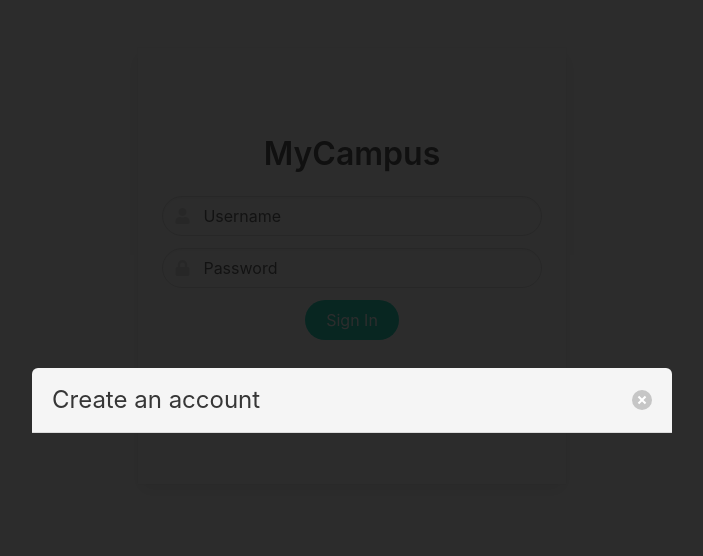
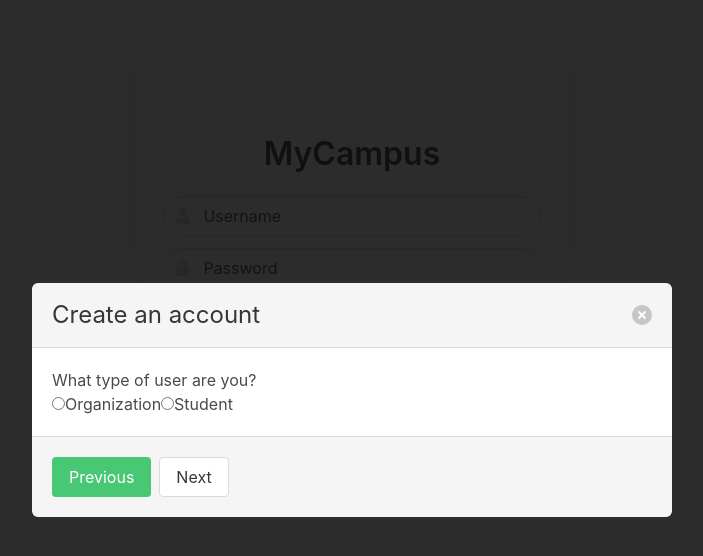
Before and after one commit to b-bista/my-campus, a React (Create React App) app: page /signin in a window 1280 px wide. Both pictures are taken after a click on the link "New user? Click here to sign up". Shown: the top 556 px of the page, without its empty margins (288-991 px from the left). Built offline with nearby package versions, Linux system fonts and the light colour scheme.

Commit message:
created SignUp context

```diff
--- a/src/App.js
+++ b/src/App.js
@@ -1,7 +1,6 @@
 import React, { useEffect, createContext, useReducer, useContext } from "react";
 import "./App.css";
 import { BrowserRouter, Route, Switch, useHistory } from "react-router-dom";
-import { reducer, initialState } from "./reducers/userReducer";
 import SignIn from "./components/SignIn/SignIn";
 import Header from "./components/Header/Header";
 import Home from "./components/Home/Home";
@@ -12,6 +11,10 @@ import Events from "./components/Events/Events";
 import EventPage from "./components/EventPage/EventPage";
 import OrgPage from "./components/OrgPage/OrgPage";
 import Orgs from "./components/Orgs/Orgs";
+
+import { userReducer } from "./reducers/userReducer";
+import { signUpReducer } from "./reducers/signUpReducer";
+
 export const UserContext = createContext();
 
 const Routing = () => {
@@ -62,8 +65,14 @@ const Routing = () => {
   );
 };
 
+const reduceReducers = (...reducers) => (prevState, value, ...args) =>
+  reducers.reduce(
+    (newState, reducer) => reducer(newState, value, ...args),
+    prevState
+  );
+
 function App() {
-  const [state, dispatch] = useReducer(reducer, initialState);
+  const [state, dispatch] = useReducer(userReducer, null);
 
   return (
     <UserContext.Provider value={{ state, dispatch }}>
--- a/src/components/SignIn/SignUpModal/Pages/UserType.js
+++ b/src/components/SignIn/SignUpModal/Pages/UserType.js
@@ -1,32 +1,32 @@
-import React from "react";
+import React, { useContext, useEffect } from "react";
+import { SignUpContext } from "../SignUpModal";
 
 export default function UserType(props) {
-  const { setUserType } = props;
+  const { state, dispatch } = useContext(SignUpContext);
+
+  const onTypeChange = (e) => {
+    dispatch({ type: "ADD_USER_TYPE", payload: e.target.value });
+  };
 
   return (
-    <div>
-      <section className="modal-card-body">
-        <div className="field">
-          <p className="control has-icons-left has-icons-right">
-            <input
-              placeholder="Full Name"
-              className="input is-medium is-rounded is-fullwidth"
-              type="text"
-              value={"username"}
-              onChange={(e) => setUserType(e.target.value)}
-            />
-            <span className="icon is-small is-left">
-              <i className="fas fa-id-card"></i>
-            </span>
-          </p>
-        </div>
-      </section>
-      <footer className="modal-card-foot">
-        <button className="button is-success">Sign Up</button>
-        <button className="button" onClick={"setActive"}>
-          Cancel
-        </button>
-      </footer>
-    </div>
+    <section className="modal-card-body">
+      <h1 className="is-medium">What type of user are you?</h1>
+      <div onChange={onTypeChange}>
+        <input
+          type="radio"
+          value="org"
+          name="userType"
+          checked={state && state.userType === "org"}
+        />
+        Organization
+        <input
+          type="radio"
+          value="student"
+          name="userType"
+          checked={state && state.userType === "student"}
+        />
+        Student
+      </div>
+    </section>
   );
 }
--- a/src/components/SignIn/SignUpModal/Pages/UserTypeInfo.js
+++ b/src/components/SignIn/SignUpModal/Pages/UserTypeInfo.js
@@ -1,22 +1,31 @@
-import React from "react";
+import React, { useContext } from "react";
+import { SignUpContext } from "../SignUpModal";
 
 export default function UserTypeInfo(props) {
-  const { setUserType } = props;
+  const { state, dispatch } = useContext(SignUpContext);
 
   return (
+    <section className="modal-card-body">
       <div className="field">
         <p className="control has-icons-left has-icons-right">
           <input
             placeholder="Full Name"
             className="input is-medium is-rounded is-fullwidth"
             type="text"
-          value={"username"}
-          onChange={(e) => setUserType(e.target.value)}
+            value={(state && state.name) || "Full Name"}
+            onChange={(e) => {
+              dispatch({
+                type: "ADD_ORG_TYPE",
+                payload: { name: e.target.value, gender: "Male" },
+              });
+              console.log(state.name);
+            }}
           />
           <span className="icon is-small is-left">
             <i className="fas fa-id-card"></i>
           </span>
         </p>
       </div>
+    </section>
   );
 }
--- a/src/components/SignIn/SignUpModal/SignUpModal.js
+++ b/src/components/SignIn/SignUpModal/SignUpModal.js
@@ -1,4 +1,4 @@
-import React, { useState } from "react";
+import React, { useState, createContext, useReducer, useContext } from "react";
 
 import UserType from "./Pages/UserType";
 import UserTypeInfo from "./Pages/UserTypeInfo";
@@ -6,45 +6,62 @@ import AuthInfo from "./Pages/AuthInfo";
 import ProfilePic from "./Pages/ProfilePic";
 import FinalScreen from "./Pages/FinalScreen";
 
-// const pageMap = {
-//   1: <UserType setUserType={setUserType}/>,
-//   2: <UserTypeInfo setName={setName} />,
-//   3: AuthInfo,
-//   4: ProfilePic,
-//   5: FinalScreen,
-// }
+import { signUpReducer } from "../../../reducers/signUpReducer";
 
-// const Pages = (props) => {
-//   const { pageNumber } = props;
+export const SignUpContext = createContext();
 
-//   const Page = pageMap[pageNumber];
+const pageMap = {
+  1: UserType,
+  2: UserTypeInfo,
+  3: AuthInfo,
+  4: ProfilePic,
+  5: FinalScreen,
+};
 
-//   return <Page />
-// };
+const Pages = (props) => {
+  const { pageNumber } = props;
+
+  const Page = pageMap[pageNumber];
+
+  return <Page />;
+};
 
 export default function SignUpModalP2(props) {
+  const [state, dispatch] = useReducer(signUpReducer, null);
   const { isActive, toggleActive } = props;
 
   const [pageNumber, setPageNumber] = useState(1);
 
-  const [userType, setUserType] = useState("");
+  // const [userType, setUserType] = useState("");
 
-  //Both user types
-  const [name, setName] = useState("");
-  const [photo, setPhoto] = useState("");
-  const [username, setUsername] = useState("");
-  const [email, setEmail] = useState("");
-  const [password, setPassword] = useState("");
+  // //Both user types
+  // const [name, setName] = useState("");
+  // const [photo, setPhoto] = useState("");
+  // const [username, setUsername] = useState("");
+  // const [email, setEmail] = useState("");
+  // const [password, setPassword] = useState("");
 
-  //Org specific
-  const [about, setAbout] = useState("");
+  // //Org specific
+  // const [about, setAbout] = useState("");
 
-  //Student specific
-  const [gender, setGender] = useState("");
+  // //Student specific
+  // const [gender, setGender] = useState("");
 
   const setActive = (e) => {
     e.preventDefault();
     toggleActive(false);
+  };
+
+  const prevPage = (e) => {
+    e.preventDefault();
+    if (pageNumber - 1 < 1) return;
+    setPageNumber(pageNumber - 1);
+  };
+
+  const nextPage = (e) => {
+    e.preventDefault();
+    if (pageNumber + 1 > 5) return;
+    setPageNumber(pageNumber + 1);
   };
 
   return (
@@ -59,6 +76,17 @@ export default function SignUpModalP2(props) {
             onClick={setActive}
           ></button>
         </header>
+        <SignUpContext.Provider value={{ state, dispatch }}>
+          <Pages pageNumber={pageNumber} />
+        </SignUpContext.Provider>
+        <footer className="modal-card-foot">
+          <button className="button is-success" onClick={prevPage}>
+            Previous
+          </button>
+          <button className="button" onClick={nextPage}>
+            Next
+          </button>
+        </footer>
       </div>
     </div>
   );
--- a/src/reducers/signUpReducer.js
+++ b/src/reducers/signUpReducer.js
@@ -1,10 +1,10 @@
 export const initialState = null;
 
-export const reducer = (state, action) => {
+export const signUpReducer = (state, action) => {
   if (action.type == "ADD_USER_TYPE") {
     return {
       ...state,
-      userType: action.payload.userType,
+      userType: action.payload,
     };
   }
   if (action.type == "ADD_STUDENT_INFO") {
@@ -30,5 +30,11 @@ export const reducer = (state, action) => {
       password: action.payload.password,
     };
   }
+  if (action.type == "ADD_PIC") {
+    return {
+      ...state,
+      profilePic: action.payload.profilePic,
+    };
+  }
   return state;
 };
--- a/src/reducers/userReducer.js
+++ b/src/reducers/userReducer.js
@@ -1,24 +1,24 @@
-export const initialState = null
+export const initialState = null;
 
-export const reducer = (state,action)=>{
-    if(action.type=="USER"){
-        return action.payload
+export const userReducer = (state, action) => {
+  if (action.type == "USER") {
+    return action.payload;
   }
-    if(action.type=="CLEAR"){
-        return null
+  if (action.type == "CLEAR") {
+    return null;
   }
-    if(action.type=="UPDATE"){
+  if (action.type == "UPDATE") {
     return {
       ...state,
-            followers:action.payload.followers,
-            following:action.payload.following
+      followers: action.payload.followers,
+      following: action.payload.following,
+    };
   }
-    }
-    if(action.type=="UPDATEPIC"){
+  if (action.type == "UPDATEPIC") {
     return {
       ...state,
-            pic:action.payload
+      pic: action.payload,
+    };
   }
-    }
-    return state
-}
+  return state;
+};
```
Also changed, not shown: src/components/Home/Home.js (+2 -5 lines). Lines whose indentation alone changed are shown as unchanged.
